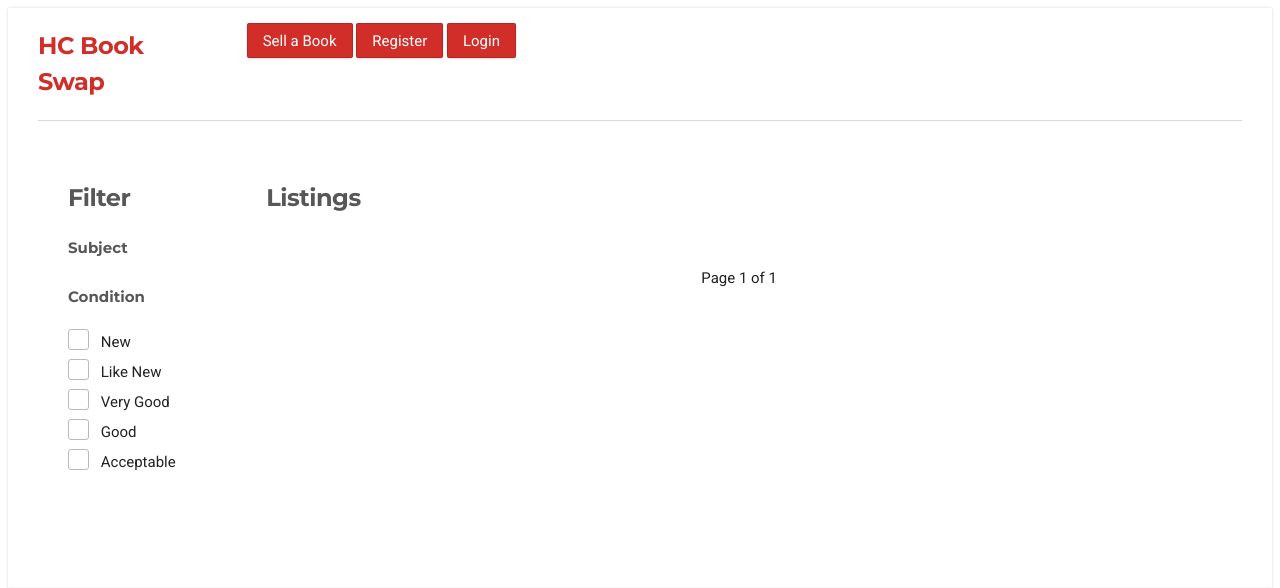
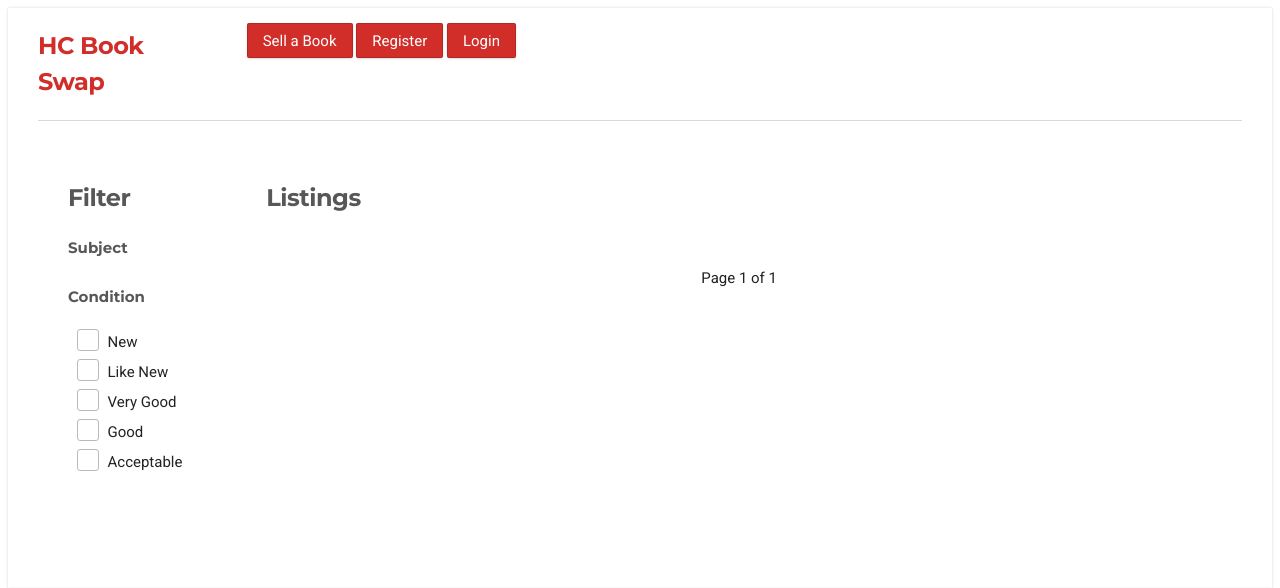
Before and after one commit to somair/hc_book_swap, a Django app: page / in a window 1280 px wide. Shown: the top 588 px of the page. Run offline with Django 3.2, Linux system fonts and the light colour scheme; data that the repository does not hold is empty; parts of the project's set-up code (start-up, migrations or seed data) failed here and were passed over.

Commit message:
styles: Style checkboxes

```diff
--- a/static/css/style.css
+++ b/static/css/style.css
@@ -69,23 +69,23 @@ a.hc-button-disabled {
     background: #BABABA;
     box-shadow: none; }
 
-.hc-checkbox input[type="checkbox"] {
+.hc-checkbox input[type="checkbox"], #thumbnail-clear_id {
   display: none; }
 
-.hc-checkbox span {
+.hc-checkbox span, label[for="thumbnail-clear_id"] {
   cursor: pointer; }
 
-.hc-checkbox input[type="checkbox"] + span:before {
+.hc-checkbox input[type="checkbox"] + span:before, #thumbnail-clear_id + label:before {
   border: 1px solid #BABABA;
   border-radius: 3px;
   content: "\00a0";
   display: inline-block;
-  margin: 0 .8em 0 0;
+  margin: 0 .6em 0 0.6em;
   padding: 0;
-  width: 1.25em;
-  height: 1.25em; }
+  width: 1.3em;
+  height: 1.3em; }
 
-.hc-checkbox input[type="checkbox"]:checked + span:before {
+.hc-checkbox input[type="checkbox"]:checked + span:before, #thumbnail-clear_id:checked + label:before {
   border: 1px solid #D12E2A;
   background: #D12E2A;
   color: #fff;
--- a/static/css/style.scss
+++ b/static/css/style.scss
@@ -95,26 +95,26 @@ a.hc-button-disabled {
 
 // Index page book listings filter styling
 
-.hc-checkbox input[type="checkbox"]{
+.hc-checkbox input[type="checkbox"], #thumbnail-clear_id{
   display: none;
 }
 
-.hc-checkbox span{
+.hc-checkbox span, label[for="thumbnail-clear_id"]{
   cursor: pointer;
 }
 
-.hc-checkbox input[type="checkbox"] + span:before{
+.hc-checkbox input[type="checkbox"] + span:before, #thumbnail-clear_id + label:before{
   border: 1px solid $disabled-color;
   border-radius: 3px;
   content: "\00a0";
   display: inline-block;
-  margin: 0 .8em 0 0;
+  margin: 0 .6em 0 0.6em;
   padding: 0;
-  width: 1.25em;
-  height: 1.25em;
+  width: 1.3em;
+  height: 1.3em;
 }
 
-.hc-checkbox input[type="checkbox"]:checked + span:before {
+.hc-checkbox input[type="checkbox"]:checked + span:before, #thumbnail-clear_id:checked + label:before {
   border: 1px solid $primary-color;
   background: $primary-color;
   color: #fff;
```
